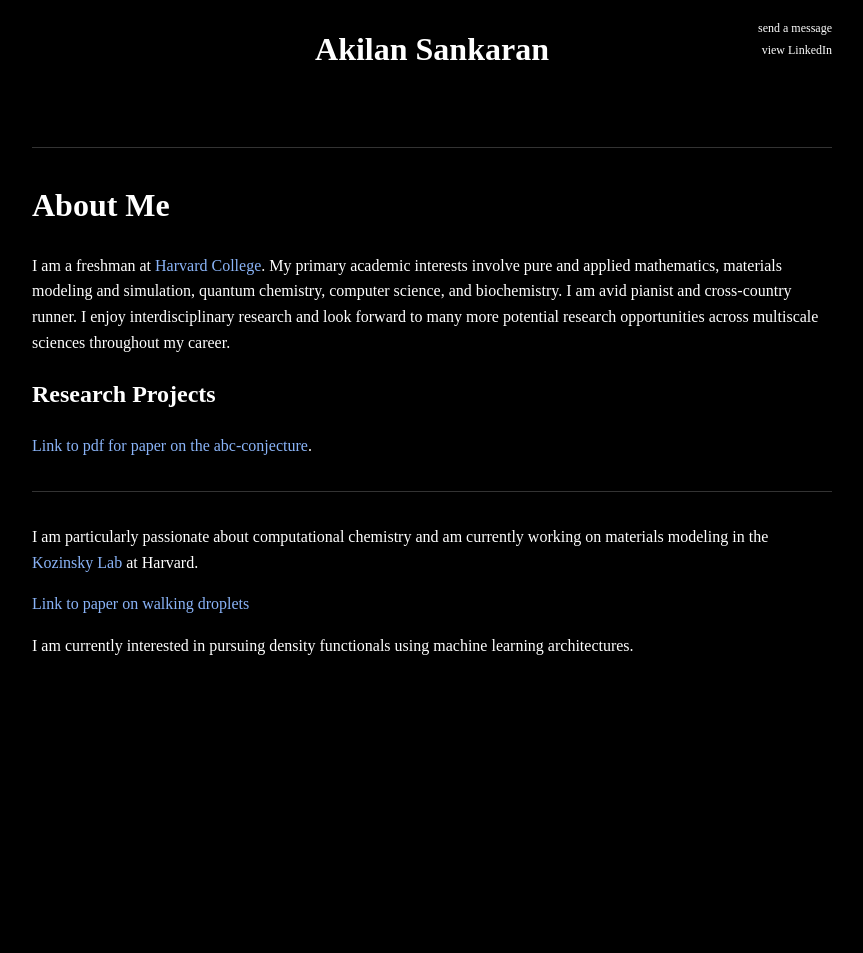
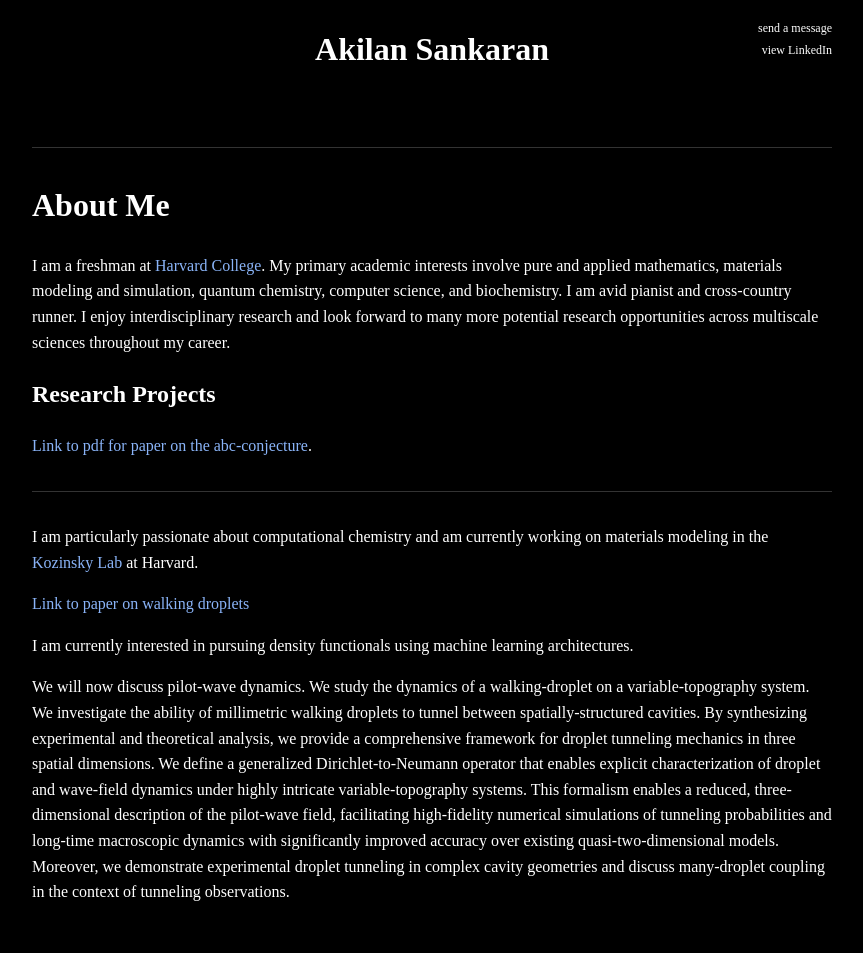
Before and after one commit to akilansankaran/akilansankaran.github.io, a Jekyll site: the page built from index.md, in a window 1280 px wide. Shown: the whole page, without its empty margins (208-1071 px from the left). Built offline with Jekyll 4.4.1, drawn with Linux system fonts in a browser that asks for light colours; before the commit the page ends 900 px from its top, so only the background shows below that.

Commit message:
add pilot-wave content

```diff
--- a/index.md
+++ b/index.md
@@ -19,3 +19,5 @@ I am particularly passionate about computational chemistry and am currently work
 [Link to paper on walking droplets](./sts_paper_final.pdf)
 
 I am currently interested in pursuing density functionals using machine learning architectures.
+
+We will now discuss pilot-wave dynamics. We study the dynamics of a walking-droplet on a variable-topography system. We investigate the ability of millimetric walking droplets to tunnel between spatially-structured cavities. By synthesizing experimental and theoretical analysis, we provide a comprehensive framework for droplet tunneling mechanics in three spatial dimensions. We define a generalized Dirichlet-to-Neumann operator that enables explicit characterization of droplet and wave-field dynamics under highly intricate variable-topography systems. This formalism enables a reduced, three-dimensional description of the pilot-wave field, facilitating high-fidelity numerical simulations of tunneling probabilities and long-time macroscopic dynamics with significantly improved accuracy over existing quasi-two-dimensional models. Moreover, we demonstrate experimental droplet tunneling in complex cavity geometries and discuss many-droplet coupling in the context of tunneling observations.
```
